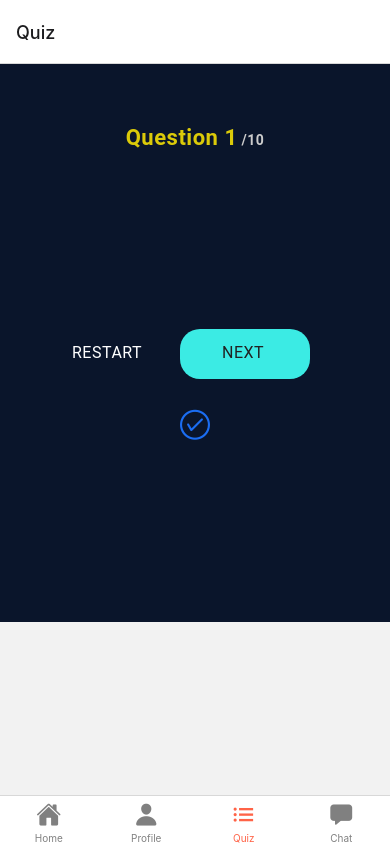
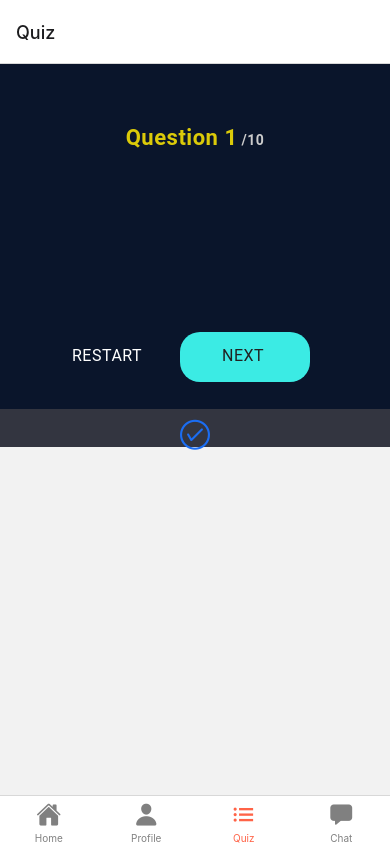
Before and after one commit to esther615kim/film-geek-app, a React Native app: screen /Quiz in a window 390 px wide. Built offline with nearby package versions, Linux system fonts and the light colour scheme; no server answers; the database is empty.

Commit message:
style: quiz score modal page

```diff
--- a/src/components/Quizzes/MultipleChoice.jsx
+++ b/src/components/Quizzes/MultipleChoice.jsx
@@ -13,7 +13,7 @@ import {
   Modal,
 } from "react-native";
 import React, { useEffect, useState, useReducer } from "react";
-import { Divider, Subheading } from "react-native-paper";
+import { Divider, Subheading, Avatar } from "react-native-paper";
 import { getFirestore, doc, getDoc } from "firebase/firestore";
 import { db } from "../../firebase/config";
 import { Button } from "react-native-paper";
@@ -157,10 +157,13 @@ export default function MultipleChoice() {
     };
 
     return (
-      <ScrollView horizontal indivatorSTyle={"white"} style={{paddingTop:10,margin:20,textAlign:"center"}}>
+      <ScrollView
+        horizontal
+        indivatorSTyle={"white"}
+        style={{ paddingTop: 10, margin: 5, marginLeft:20, textAlign: "center"}}
+      >
         <TouchableOpacity
           onPress={resetQCount}
-
           style={{
             width: 130,
             height: 50,
@@ -169,6 +172,7 @@ export default function MultipleChoice() {
             textAlign: "center",
             borderRadius: 15,
             margin: 10,
+            marginBottom:5,
           }}
         >
           <Subheading style={{ color: "#fff", fontSize: 16 }}>RESTART</Subheading>
@@ -183,7 +187,8 @@ export default function MultipleChoice() {
             textAlign: "center",
             borderRadius: 20,
             margin: 10,
-            backgroundColor:"#3bebe4"
+            marginBottom:5,
+            backgroundColor: "#3bebe4",
           }}
         >
           <Subheading style={{ color: "#212121", fontSize: 16 }}>NEXT</Subheading>
@@ -194,22 +199,26 @@ export default function MultipleChoice() {
 
   const ResultsModal = () => {
     return (
-      <View style={{ backgroundColor: "#0a152b", color: "#fff" }}>
+      <View style={{ padding: 10, flex: 1, alignItems: "center",position:"relative",backgroundColor: "#333540"}}>
         <Modal visible={modalOpen} animationType="slide">
-          <View color={{ background: "#fff" }}>
+          <View style={{ backgroundColor: "#eee", margin:20,paddingTop:40,paddingBottom:40,borderRadius:20}}>
           <AntDesign
             name="close"
             size={24}
-              style={styles.modalToggle}
+            style={styles.modalToggle2}
             onPress={() => setModalOpen(false)}
             text="hi"
           />
-            <Text>
-              You scored {scoreCount} out of {quizData.length} questions correctly!{" "}
+          <View style={{display:"flex",justifyContent:"center",alignItems:"center"}}>
+          <Avatar.Icon size={100} icon={scoreCount > 5 ? "trophy-outline" : "trophy-broken"} />
+          <Text style={{fontSize:22,padding:42,marginTop:20,fontWeight:600}}>
+            You scored
+            <Text style={{fontSize:40, padding:12, paddingTop:6,paddingBottom:6, margin:10, backgroundColor: "#dbca09",borderRadius:"48%"}}> {scoreCount} </Text>
+out of {quizData.length} questions correctly!{" "}
           </Text>
           </View>
+          </View>
         </Modal>
-
         <AntDesign
           name="checkcircleo"
           size={30}
@@ -236,7 +245,7 @@ export default function MultipleChoice() {
         style={{
           fontSize: 22,
           fontWeight: 600,
-          color:"#dbca09",
+          color: "#dbca09",
           paddingBottom: 60,
           paddingTop: 60,
           textAlign: "center",
@@ -275,7 +284,7 @@ const styles = StyleSheet.create({
     padding: 8,
   },
   listHeaderText: {
-    marginLeft:5,
+    marginLeft: 5,
     color: "#fff",
     fontSize: 20,
     minHeight: 70,
@@ -308,9 +317,15 @@ const styles = StyleSheet.create({
   modalToggle: {
     justifyContent: "center",
     alignItems: "center",
-    marginBottom: 180,
-    color:"#1b6df2",
+    marginBottom: 20,
+    color: "#1b6df2",
     alignSelf: "center",
+  },
+  modalToggle2: {
+    position:"absolute",
+    top:10,
+    right:10,
+    color: "#1b6df2"
   },
   modalClose: {
     marginTop: 20,
```
Lines whose indentation alone changed are shown as unchanged.
